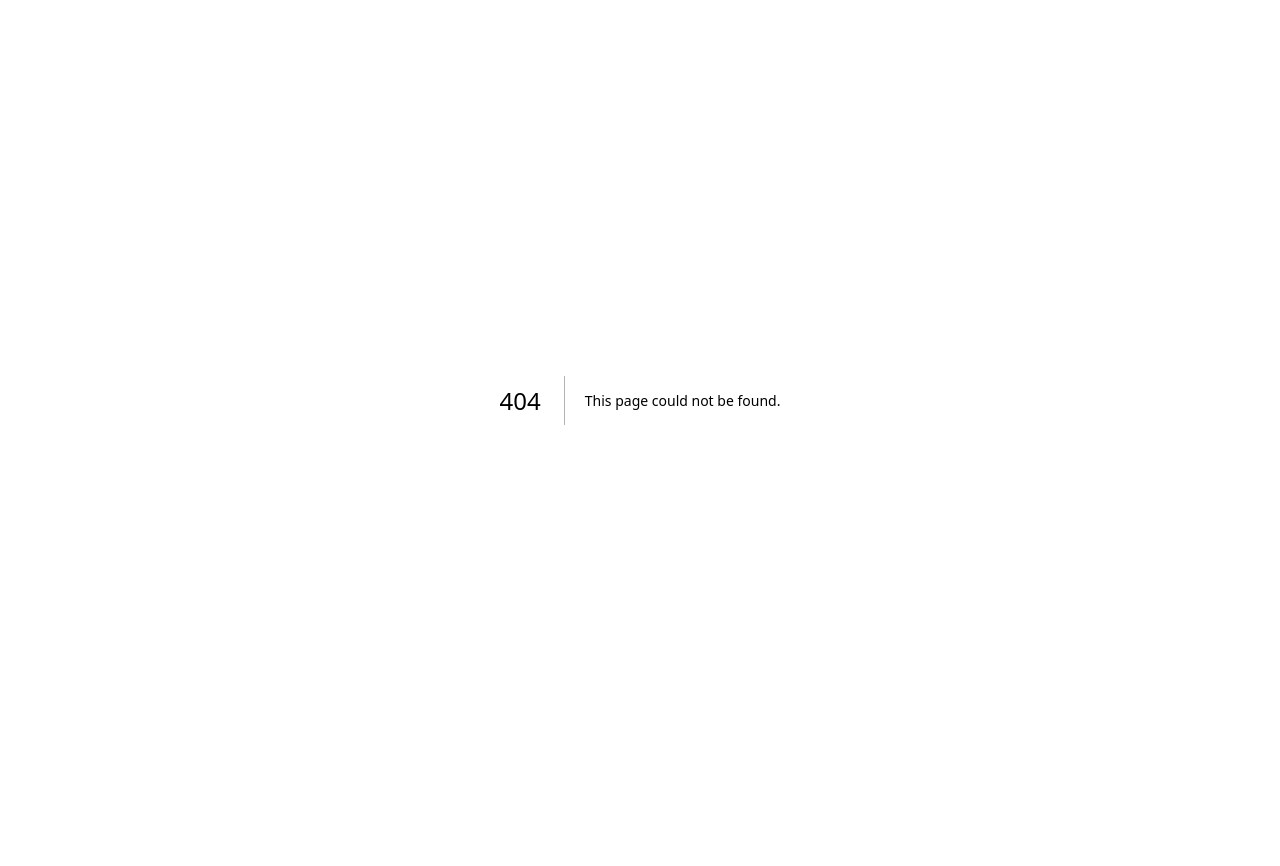
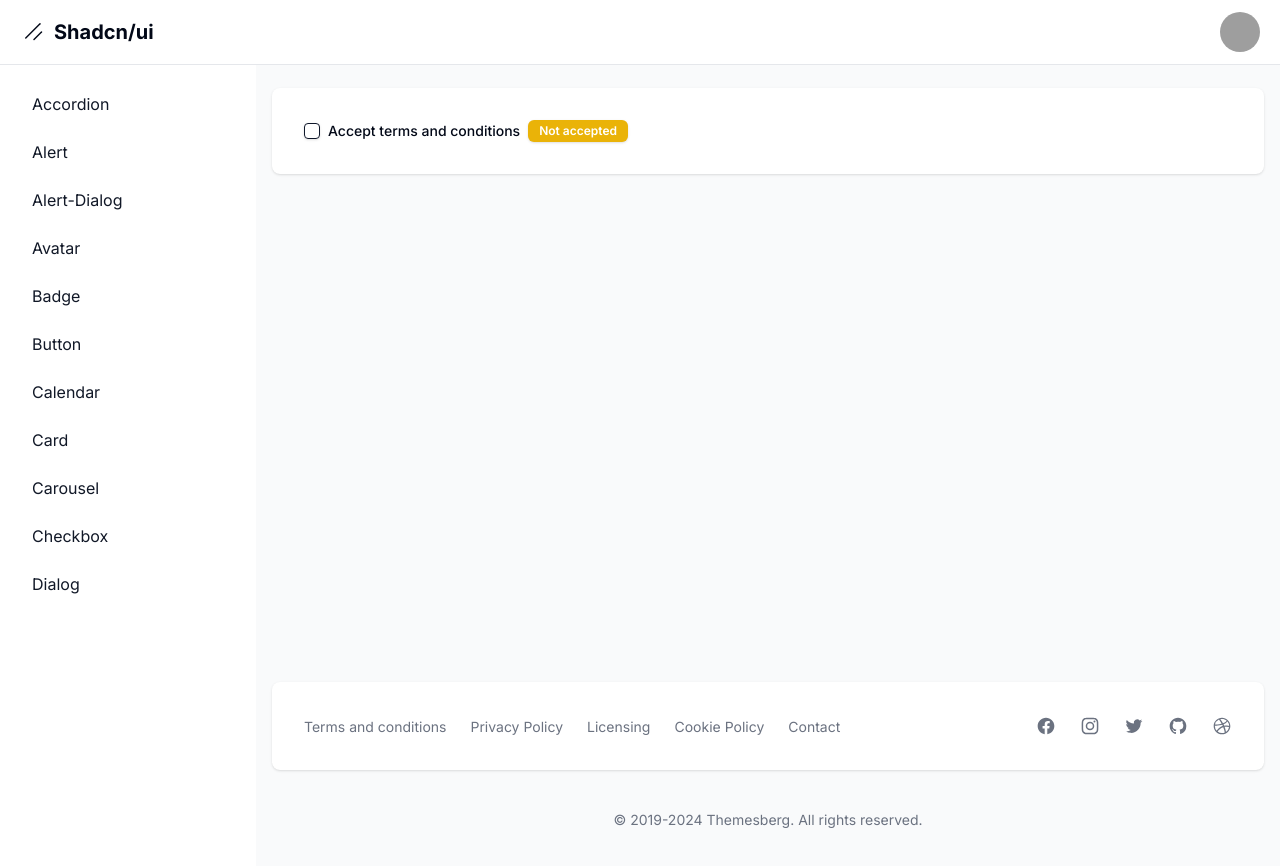
Before and after one commit to elmerjacobo97/shadcn-ui-next, a Next.js app: page /dashboard/checkbox in a window 1280 px wide. Before the commit this address had no page. Shown: the top 866 px of the page. Before the commit the page ends 800 px from the top, so only its background shows below. Built offline with nearby package versions, Linux system fonts and the light colour scheme; grey boxes are pictures that could not be loaded.

Commit message:
checkbox

```diff
--- a/package.json
+++ b/package.json
@@ -12,6 +12,7 @@
     "@radix-ui/react-accordion": "^1.2.0",
     "@radix-ui/react-alert-dialog": "^1.1.1",
     "@radix-ui/react-avatar": "^1.1.0",
+    "@radix-ui/react-checkbox": "^1.1.1",
     "@radix-ui/react-dialog": "^1.1.1",
     "@radix-ui/react-icons": "^1.3.0",
     "@radix-ui/react-label": "^2.1.0",
--- /dev/null
+++ b/src/app/dashboard/checkbox/page.tsx
@@ -0,0 +1,20 @@
+'use client';
+
+import { useState } from 'react';
+import { Checkbox } from '@/components/ui/checkbox';
+import { Badge } from '@/components/ui/badge';
+
+export default function CheckboxPage() {
+  const [terms, setTerms] = useState(false);
+
+  return (
+    <div className="flex items-center space-x-2">
+      <Checkbox id="terms" checked={terms} onCheckedChange={(value: boolean) => setTerms(value)} />
+      <label htmlFor="terms" className="text-sm font-medium leading-none peer-disabled:cursor-not-allowed peer-disabled:opacity-70">
+        Accept terms and conditions
+      </label>
+
+      {terms ? <Badge variant="success">Accepted</Badge> : <Badge variant="warning">Not accepted</Badge>}
+    </div>
+  );
+}
--- a/src/app/dashboard/layout.tsx
+++ b/src/app/dashboard/layout.tsx
@@ -15,6 +15,7 @@
   { name: 'avatar', href: 'avatar' },
   { name: 'card', href: 'card' },
   { name: 'carousel', href: 'carousel' },
+  { name: 'checkbox', href: 'checkbox' },
 ].sort((a, b) => a.name.localeCompare(b.name));
 
 export default function DashboardLayout({ children }: { children: React.ReactNode }) {
--- /dev/null
+++ b/src/components/ui/checkbox.tsx
@@ -0,0 +1,27 @@
+'use client';
+
+import * as React from 'react';
+import * as CheckboxPrimitive from '@radix-ui/react-checkbox';
+import { CheckIcon } from '@radix-ui/react-icons';
+
+import { cn } from '@/lib/utils';
+
+const Checkbox = React.forwardRef<React.ElementRef<typeof CheckboxPrimitive.Root>, React.ComponentPropsWithoutRef<typeof CheckboxPrimitive.Root>>(
+  ({ className, ...props }, ref) => (
+    <CheckboxPrimitive.Root
+      ref={ref}
+      className={cn(
+        'peer h-4 w-4 shrink-0 rounded-sm border border-primary shadow focus-visible:outline-none focus-visible:ring-1 focus-visible:ring-ring disabled:cursor-not-allowed disabled:opacity-50 data-[state=checked]:bg-primary data-[state=checked]:text-primary-foreground',
+        className
+      )}
+      {...props}
+    >
+      <CheckboxPrimitive.Indicator className={cn('flex items-center justify-center text-current')}>
+        <CheckIcon className="h-4 w-4" />
+      </CheckboxPrimitive.Indicator>
+    </CheckboxPrimitive.Root>
+  )
+);
+Checkbox.displayName = CheckboxPrimitive.Root.displayName;
+
+export { Checkbox };
```
Also changed, not shown: 1 other file (tests, documents, lock files or other folders).
